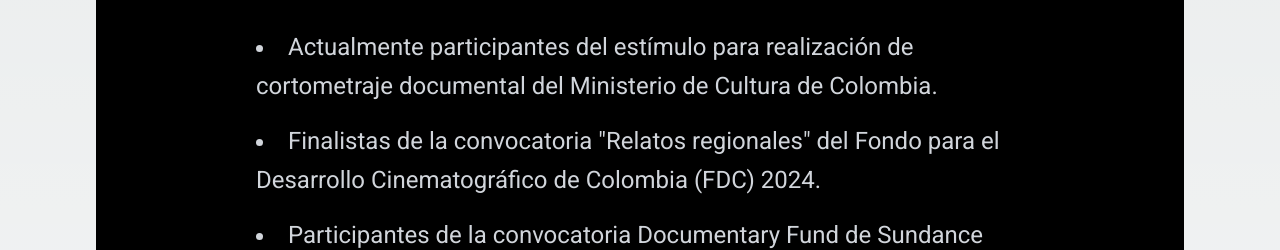
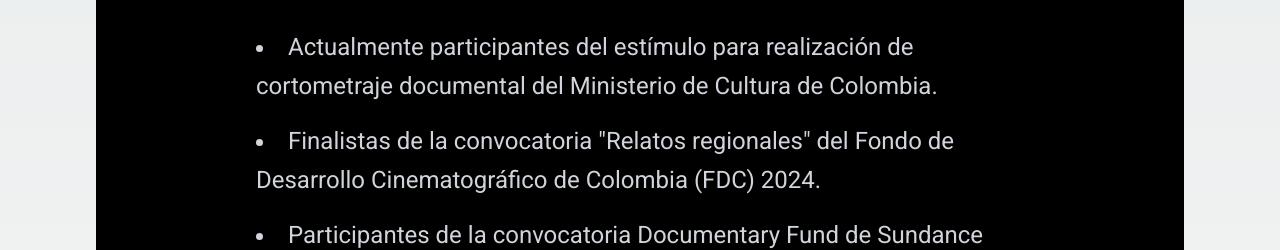
Before and after one commit to oscgonz19/NotEveryThingBelongsToTheSea, a Next.js app: page / in a window 1280 px wide. Shown: the part 1980-2230 px from the top of the page. Built offline with nearby package versions, Linux system fonts and the light colour scheme.

Commit message:
refixedv2

```diff
--- a/src/app/components/TrajectorySection.jsx
+++ b/src/app/components/TrajectorySection.jsx
@@ -24,7 +24,7 @@ const TrajectorySection = () => {
               }}
             >
               <li>Actualmente participantes del estímulo para realización de cortometraje documental del Ministerio de Cultura de Colombia.</li>
-              <li>Finalistas de la convocatoria "Relatos regionales" del Fondo para el Desarrollo Cinematográfico de Colombia (FDC) 2024.</li>
+              <li>Finalistas de la convocatoria &quot;Relatos regionales&quot; del Fondo de Desarrollo Cinematográfico de Colombia (FDC) 2024.</li>
               <li>Participantes de la convocatoria Documentary Fund de Sundance Institute 2024.</li>
               <li>Participantes de la convocatoria IDFA Bertha Fund - categoría Classic 2024.</li>
 
```
